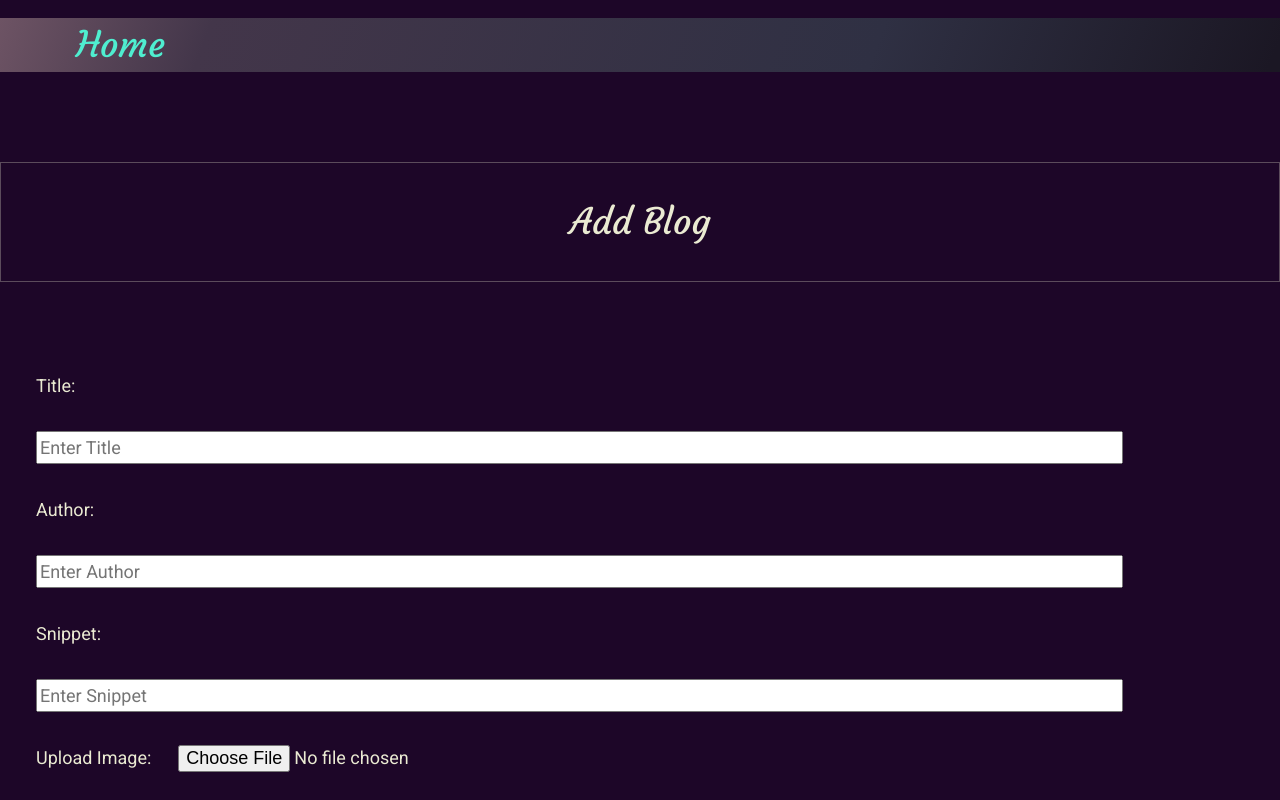
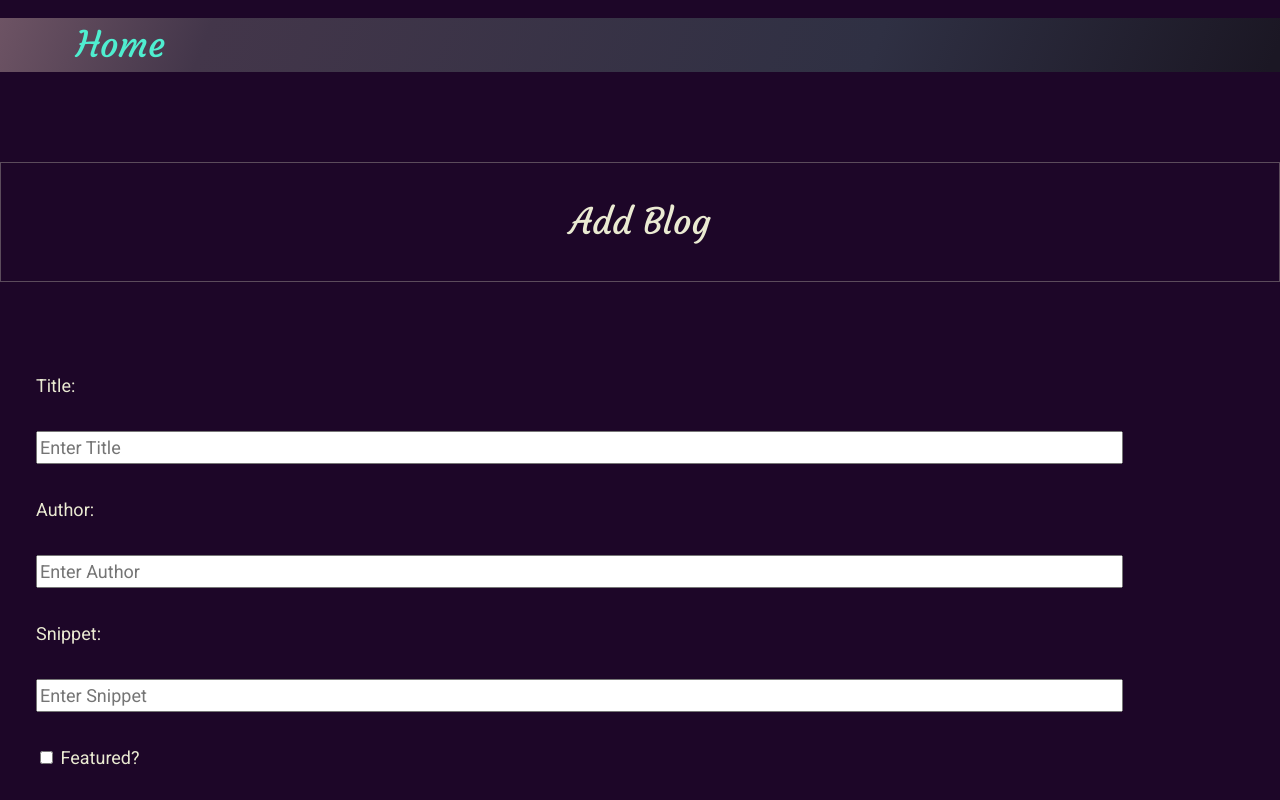
Before and after one commit to KarenDouglas/Manifest, a React (Create React App) app in the folder client/: page /add-blog in a window 1280 px wide. Shown: the top 800 px of the page. Built offline with nearby package versions, Linux system fonts and the light colour scheme; a web font is replaced by a local one.

Commit message:
reverted back to basic form without uploading files

```diff
--- a/client/src/components/BlogForm.js
+++ b/client/src/components/BlogForm.js
@@ -22,29 +22,29 @@ const BlogForm = () => {
     const handleSubmit = async(e) => {
         e.preventDefault();
 
-        const formData = new FormData();
+        // const formData = new FormData();
 
-        formData.append("title", title);
-        formData.append("snippet", snippet);
-        formData.append("featured", featured);
-        formData.append("author", author);
-        formData.append("img", fileName);
-        formData.append("body", body);
+        // formData.append("title", title);
+        // formData.append("snippet", snippet);
+        // formData.append("featured", featured);
+        // formData.append("author", author);
+        // formData.append("img", fileName);
+        // formData.append("body", body);
 
 
 
-        // const blog = {
-        //     title,
-        //     author,
-        //     img: image,
-        //     snippet,
-        //     featured,
-        //     body
-        //    }
+        const blog = {
+            title,
+            author,
+            img: image,
+            snippet,
+            featured,
+            body
+           }
 
            const response = await fetch ('http://localhost:4000/api/blog', {
             method: 'POST',
-            body: JSON.stringify(formData),
+            body: JSON.stringify(blog),
             headers: {
                 'Content-Type': 'application/json'
             }
@@ -116,19 +116,7 @@ const BlogForm = () => {
                     value={snippet}
                     />
                 </FormGroup>
-                <FormGroup>
-                    <Label htmlFor="file" for="HeaderImage"style={{marginRight: "1.5em"}}>
-                    Upload Image:
-                    </Label>
-                    <Input
-                    id="HeaderImage"
-                    name="file"
-                    type="file"
-                    fileName="img"
-                    onChange={onChangeFile}
 
-                    />
-                </FormGroup>
                 <FormGroup check>
                     <Input
                     name="featured"
```
Also changed, not shown: 1 other file (tests, documents, lock files or other folders).
